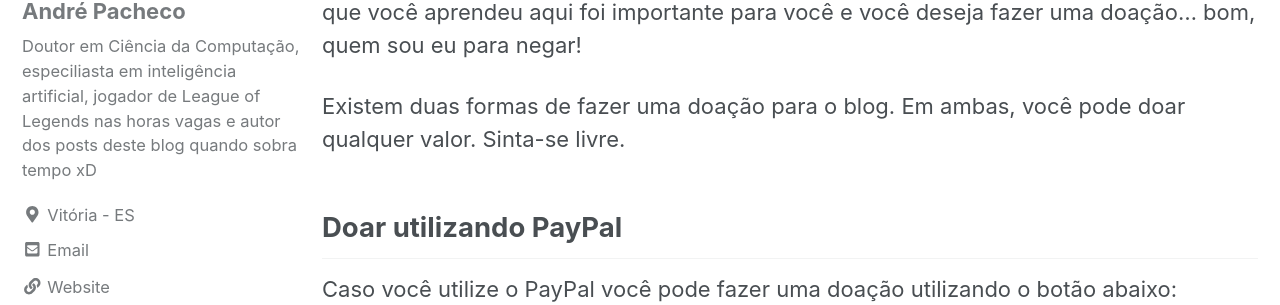
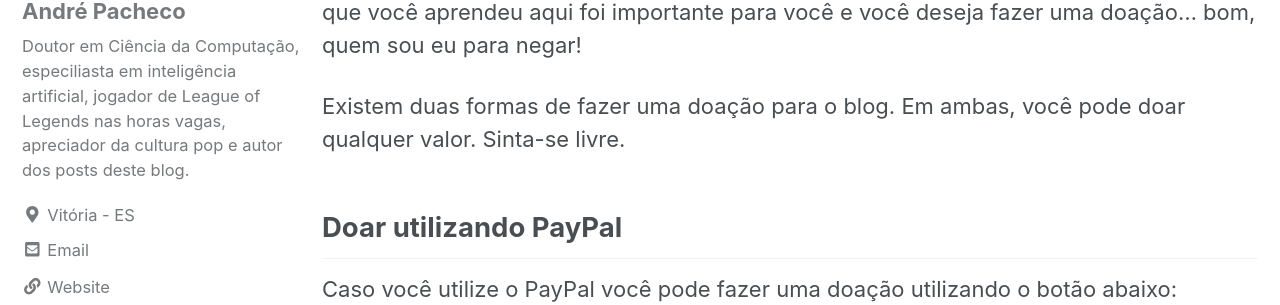
Before and after one commit to compintel/compintel.github.io, a Jekyll site: the page built from _pages/doacao.md, in a window 1280 px wide. Shown: the part 233-538 px from the top of the page. Built offline with Jekyll 4.4.1, drawn with Linux system fonts in a browser that asks for light colours; cached includes are drawn as plain includes; nearby versions of some CDN libraries.

```diff
--- a/_config.yml
+++ b/_config.yml
@@ -103,7 +103,7 @@ analytics:
 author:
   name             : "André Pacheco"
   avatar           : "/assets/img/capas/me.jpg"
-  bio              : "Doutor em Ciência da Computação, especiliasta em inteligência artificial, jogador de League of Legends nas horas vagas e autor dos posts deste blog quando sobra tempo xD"
+  bio              : "Doutor em Ciência da Computação, especiliasta em inteligência artificial, jogador de League of Legends nas horas vagas, apreciador da cultura pop e autor dos posts deste blog."
   location         : "Vitória - ES"
   links:
     - label: "Email"
```
Also changed, not shown: _posts/curso-machine-learning/2021-03-11-aula-2-o-que-e-machine-learning.md (+1 -1 lines).
